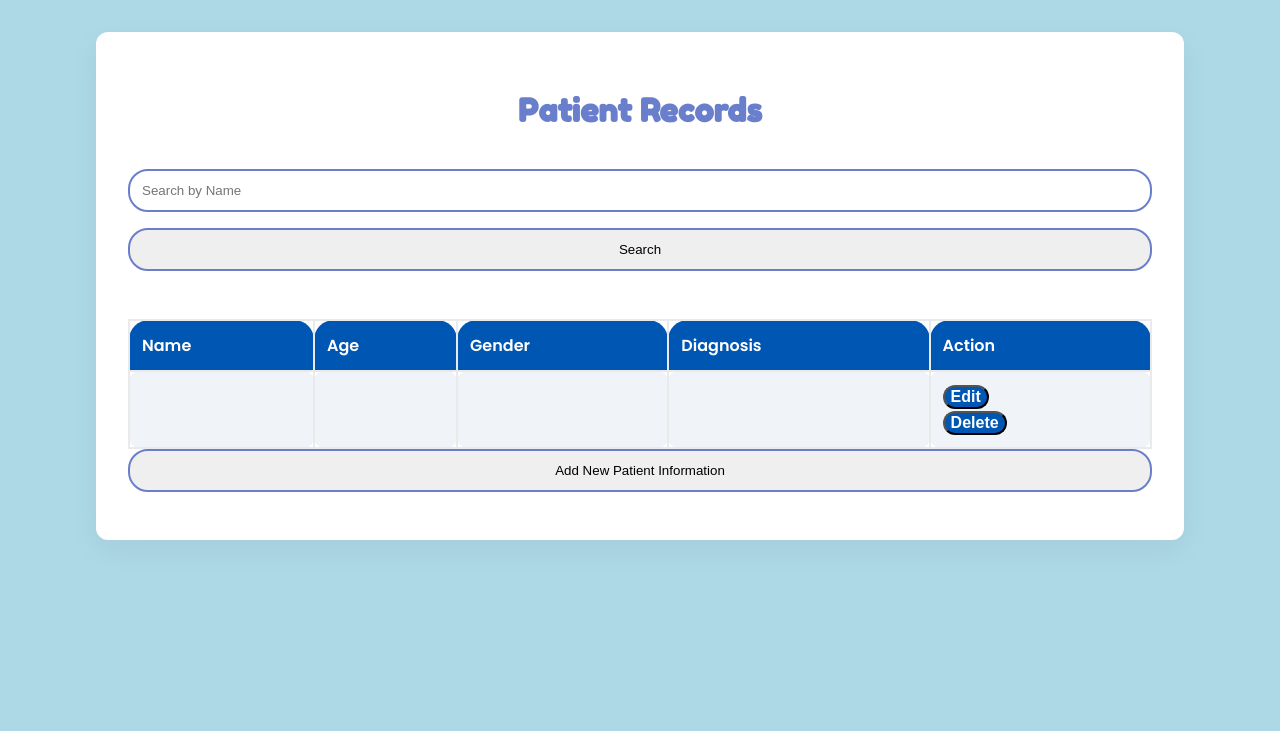
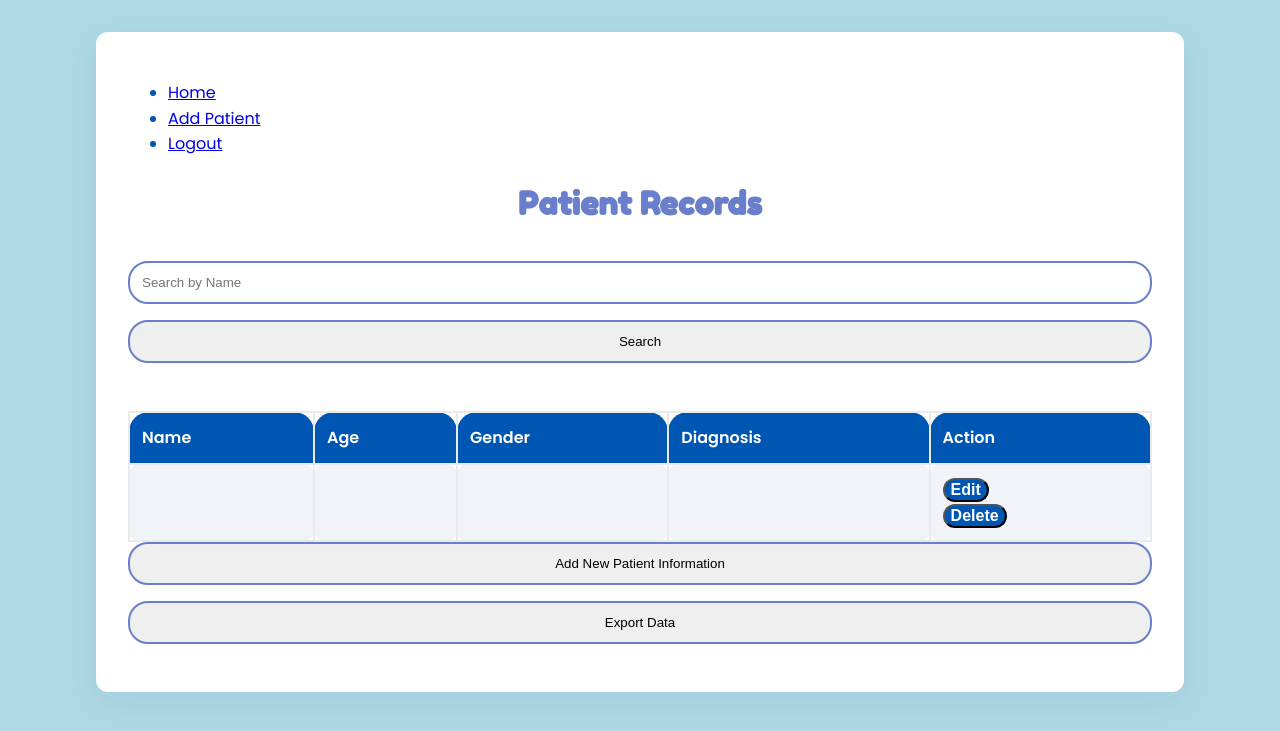
Before and after one commit to benjister/patient-data-management-system, a Flask app: page /patients in a window 1280 px wide. Shown: the top 731 px of the page. Run offline with Flask 2, Linux system fonts and the light colour scheme; the visitor is signed in with stand-in values (Sample User, id 1).

Commit message:
Update patients.html

```diff
--- a/templates/patients.html
+++ b/templates/patients.html
@@ -8,6 +8,16 @@
 </head>
 <body>
     <div class="container">
+        <nav>
+            <ul>
+                <li><a href="/">Home</a></li>
+                <li><a href="/patient_form">Add Patient</a></li>
+                {% if session['username'] %}
+                    <li><a href="/logout">Logout</a></li>
+                {% endif %}
+            </ul>
+        </nav>
+
         <h1>Patient Records</h1>
         <form action="/search" method="get">
             <div class="form-group">
@@ -16,7 +26,6 @@
             </div>
         </form>
         <table>
-            <!-- Table headers -->
             <tr>
                 <th>Name</th>
                 <th>Age</th>
@@ -24,7 +33,6 @@
                 <th>Diagnosis</th>
                 <th>Action</th>
             </tr>
-            <!-- Loop through the patient records and display them -->
             {% for patient in patients %}
             <tr>
                 <td>{{ patient[0] }}</td>
@@ -42,8 +50,8 @@
             </tr>
             {% endfor %}
         </table>
-        <!-- Button to add new patient information -->
         <button onclick="window.location.href='/patient_form'">Add New Patient Information</button>
+        <button onclick="window.location.href='/export'">Export Data</button>
     </div>
 </body>
 </html>
```
